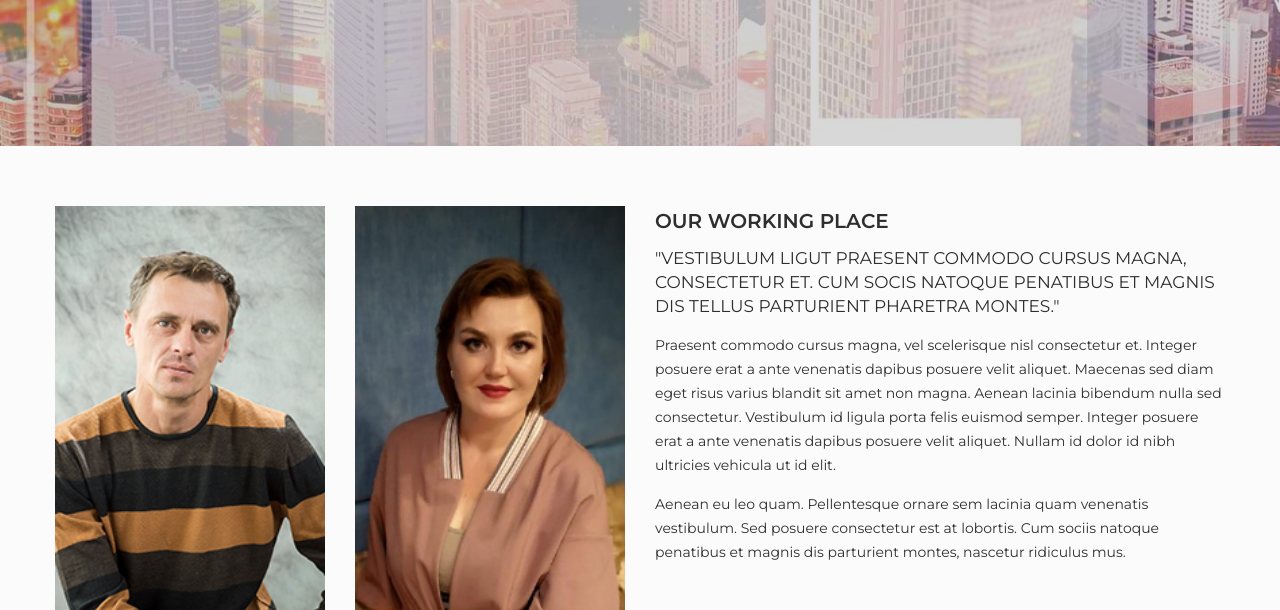
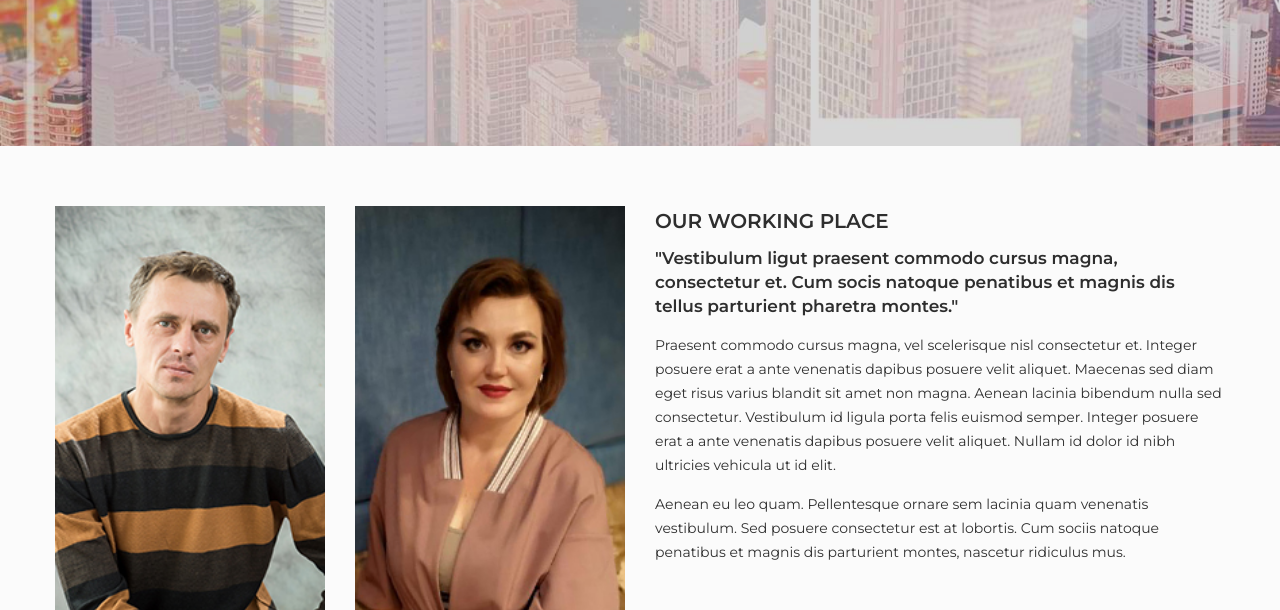
Before and after one commit to infabls/emr_landing, a WordPress theme: page /kaz/ in a window 1280 px wide. Shown: the part 654-1264 px from the top of the page. Run offline with PHP 8.4 and a stand-in for WordPress, Linux system fonts and the light colour scheme; the site name, menu and one post (Sample post) are stand-ins, and other content is empty.

Commit message:
change lead text style

```diff
--- a/style/css/site.addons.css
+++ b/style/css/site.addons.css
@@ -246,6 +246,11 @@
 
 /*мои стили от 1.02.2021*/
 
+.lead {
+	font-weight: bold;
+	text-transform: unset;
+}
+
 #bottomsect {
 	width: 100%;
 	min-height: 355px;
```
